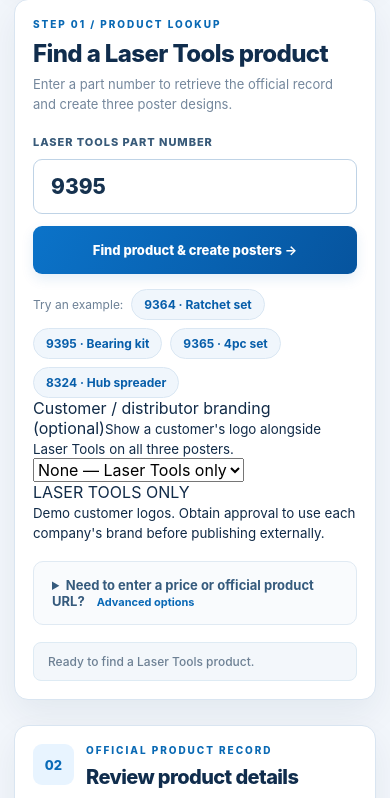
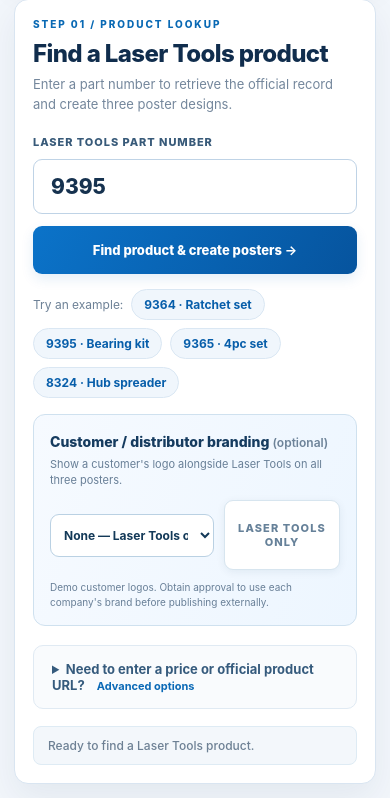
Before and after one commit to bensloftus17-netizen/laser-product-studio, a Flask app: page / in a window 390 px wide. Shown: the part 698-1496 px from the top of the page. Run offline with Flask 3, Linux system fonts and the light colour scheme.

Commit message:
Style distributor dropdown and live logo preview for desktop and mobile

```diff
--- a/static/styles.css
+++ b/static/styles.css
@@ -215,3 +215,35 @@ footer{border-top:1px solid #dce7f0;padding:19px 0 30px;color:#778ba0;font-size:
   .how-grid{grid-template-columns:1fr}
 }
 @media(prefers-reduced-motion:reduce){html{scroll-behavior:auto}}
+
+
+/* V18 — demo customer and distributor co-branding selector */
+.distributor-config{
+ margin:19px 0 0;padding:20px 22px;border-radius:12px;border:1px solid #cfe1ef;
+ background:linear-gradient(110deg,#f6faff 0%,#edf6ff 100%);
+}
+.distributor-label{display:flex;align-items:baseline;justify-content:space-between;gap:13px;margin-bottom:12px}
+.distributor-label label{font-size:14px;font-weight:810;color:#153b5f}
+.distributor-label label span{font-weight:560;color:#6d8399;font-size:12px}
+.distributor-label>small{font-size:11px;color:#687f97;line-height:1.4}
+.distributor-controls{display:flex;align-items:center;gap:14px}
+.distributor-controls select{
+ flex:1;max-width:480px;min-width:190px;border:1px solid #bad1e3;background:#fff;
+ color:#133958;font-size:14px;font-weight:680;padding:13px 15px;border-radius:9px;cursor:pointer
+}
+.distributor-logo-preview{
+ width:240px;max-width:42%;height:84px;flex:none;background:#fff;border:1px solid #d7e5ef;
+ border-radius:9px;display:grid;place-items:center;overflow:hidden;padding:9px;
+ box-shadow:0 2px 8px #07345b12
+}
+.distributor-logo-preview img{width:100%;height:100%;object-fit:contain;display:block}
+.distributor-logo-preview span{font-size:11px;letter-spacing:1.1px;color:#668199;font-weight:790;text-align:center}
+.brand-disclaimer{display:block;margin-top:10px;font-size:10px;color:#687f97;line-height:1.45}
+@media(max-width:700px){
+ .distributor-config{padding:16px;margin-top:16px}
+ .distributor-label{display:block}
+ .distributor-label>small{display:block;margin-top:6px}
+ .distributor-controls{gap:10px}
+ .distributor-controls select{min-width:0;font-size:12px;padding:12px 9px}
+ .distributor-logo-preview{width:125px;height:70px;max-width:40%;padding:5px}
+}
```
